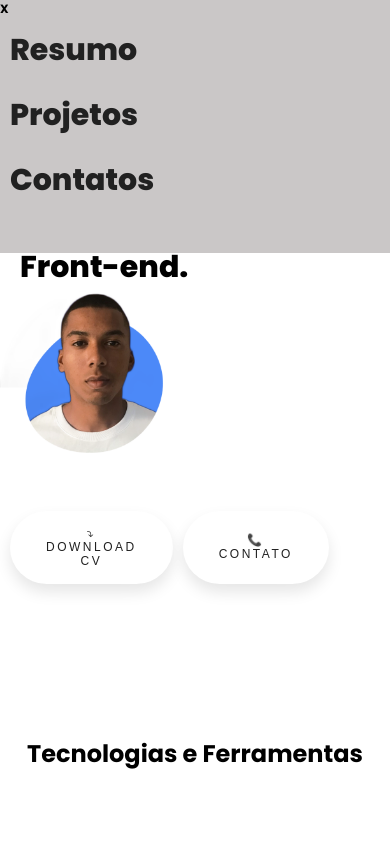
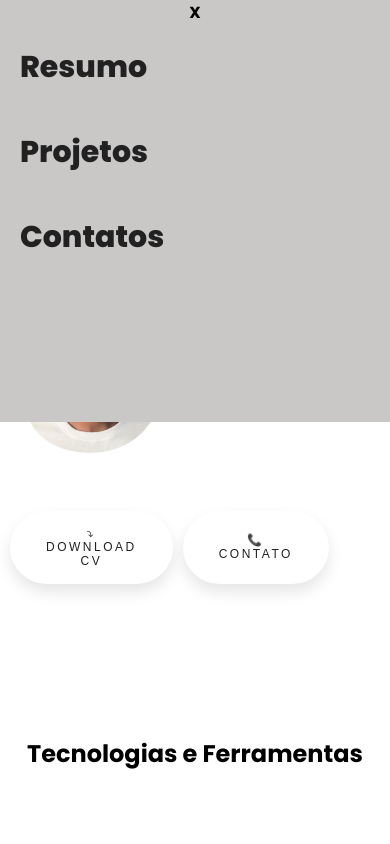
Before and after one commit to vitor-cf/my-portfolio, a plain HTML site: page index.html in a window 390 px wide. Both pictures are taken after a click on the picture 195 px from the left and 40 px from the top of the page. Shown: the top 844 px of the page. Drawn offline with Linux system fonts and the light colour scheme.

Commit message:
portfólio responsivo

```diff
--- a/assets/responsive.css
+++ b/assets/responsive.css
@@ -78,15 +78,16 @@
         left: 0;
         top: 0;
         width: 100%;
-        height: 30vh;
+        height: 50vh;
     }
     .links-card {
         font-size: 30px;
         font-weight: 1000;
-        margin: 10px;
+        margin: 20px;
     }
     #close {
-        font-size: 12px;
+        font-size: 16px;
+        margin: 0 auto;
 
     }
     .card-fixed {
```
